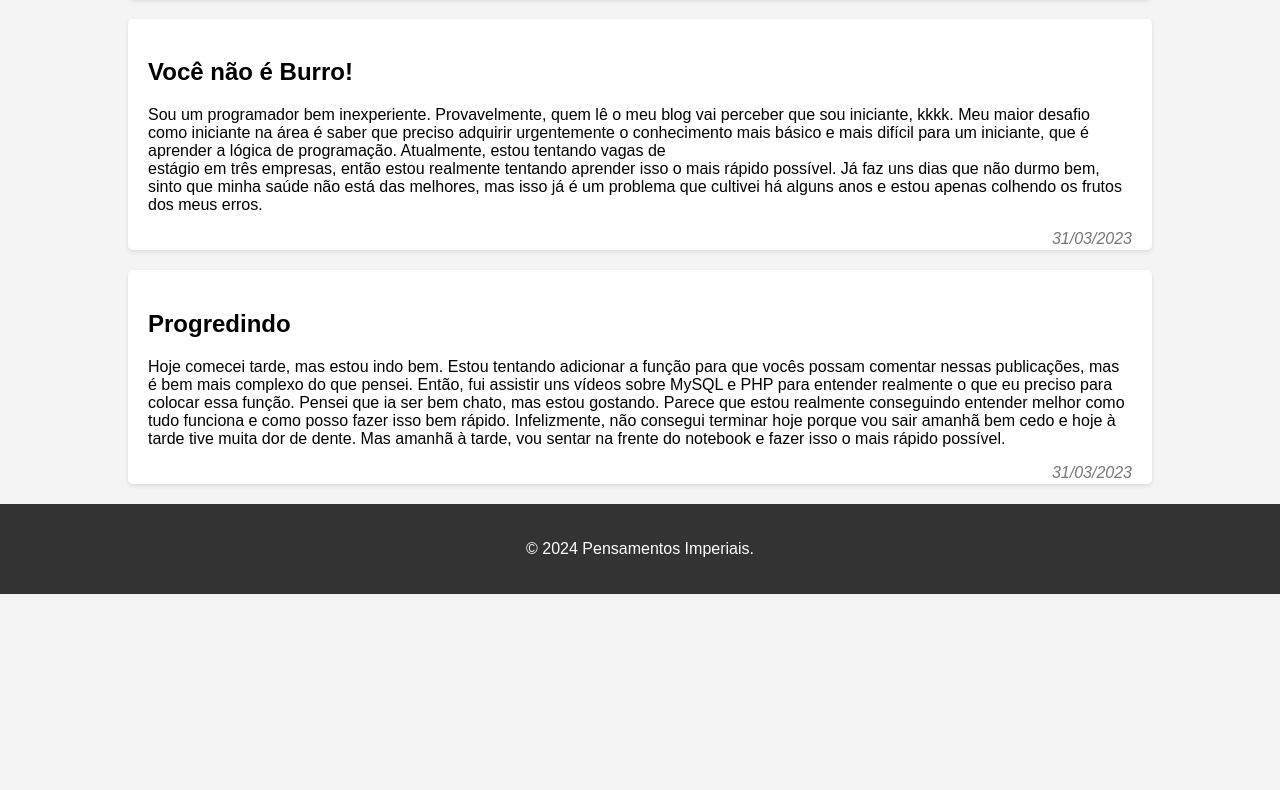
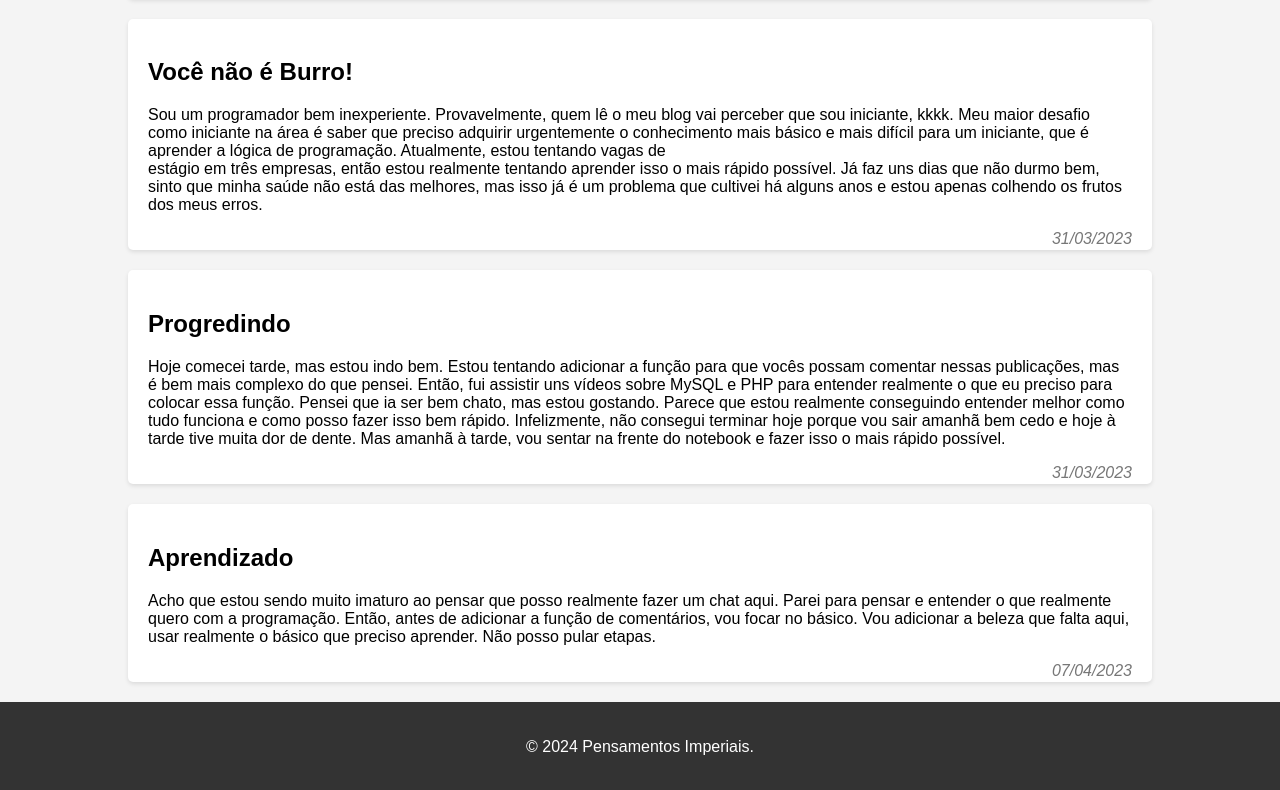
Before and after one commit to Romafrl/Blog-Simples, a plain HTML site: page index.html in a window 1280 px wide. Shown: the part 481-1271 px from the top of the page. Before the commit the page ends 1075 px from the top, so only its background shows below. Drawn offline with Linux system fonts and the light colour scheme; a script that the page names is missing.

Commit message:
Update index.html

```diff
--- a/index.html
+++ b/index.html
@@ -32,6 +32,11 @@
             <p>Hoje comecei tarde, mas estou indo bem. Estou tentando adicionar a função para que vocês possam comentar nessas publicações, mas é bem mais complexo do que pensei. Então, fui assistir uns vídeos sobre MySQL e PHP para entender realmente o que eu preciso para colocar essa função. Pensei que ia ser bem chato, mas estou gostando. Parece que estou realmente conseguindo entender melhor como tudo funciona e como posso fazer isso bem rápido. Infelizmente, não consegui terminar hoje porque vou sair amanhã bem cedo e hoje à tarde tive muita dor de dente. Mas amanhã à tarde, vou sentar na frente do notebook e fazer isso o mais rápido possível.</p>
             <span class="date">31/03/2023</span>
         </article>
+        <article>
+            <h2>Aprendizado</h2>
+            <p>Acho que estou sendo muito imaturo ao pensar que posso realmente fazer um chat aqui. Parei para pensar e entender o que realmente quero com a programação. Então, antes de adicionar a função de comentários, vou focar no básico. Vou adicionar a beleza que falta aqui, usar realmente o básico que preciso aprender. Não posso pular etapas.</p>
+            <span class="date">07/04/2023</span>
+        </article>
     </section>
 
     <footer>
```
